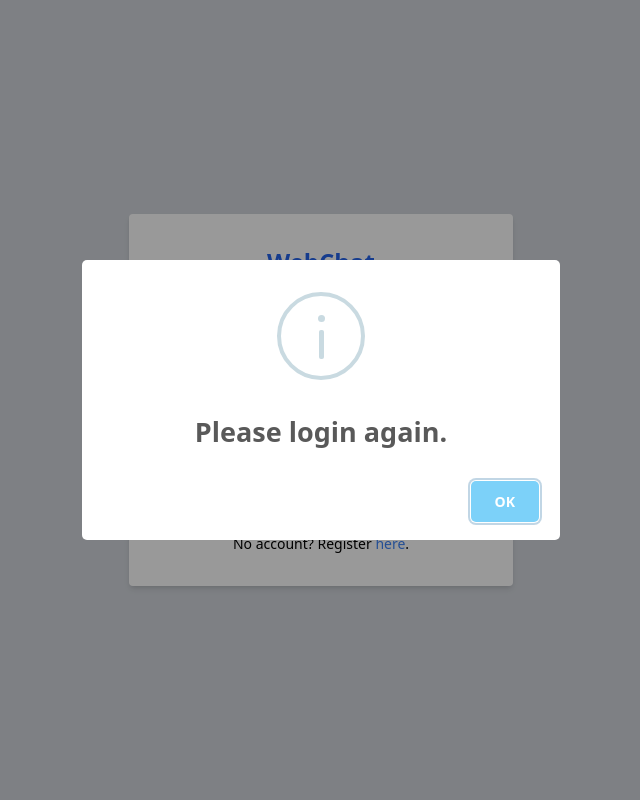
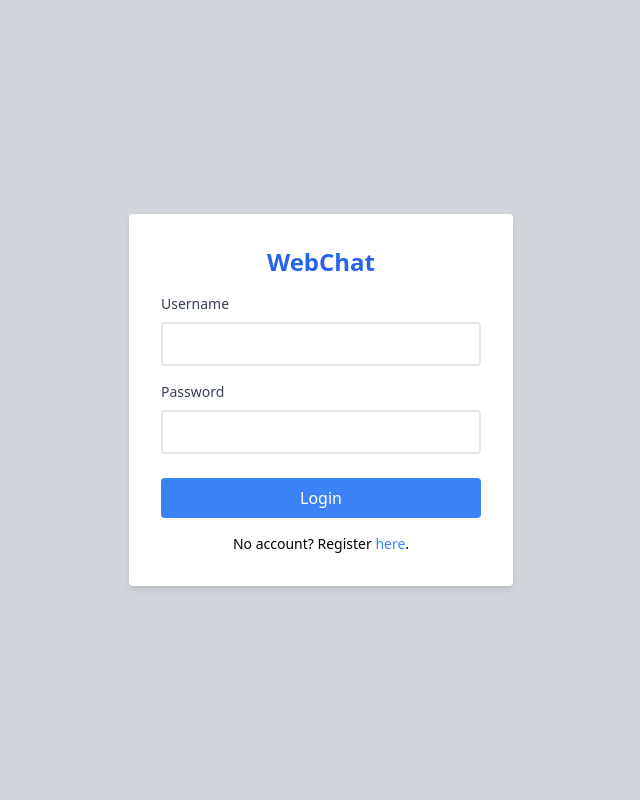
Before and after one commit to jhzrmx/webchat-ws, a PHP site: page /index.php in a window 1280 px wide. Shown: the whole page, without its empty margins (319-959 px from the left). Run offline with PHP 8.4, Linux system fonts and the light colour scheme.

Commit message:
Minor changes during send/receive message

```diff
--- a/index.php
+++ b/index.php
@@ -32,8 +32,6 @@ $cookieOptions = [
 
 if (verifyLogin($pdo)) {
 	header('location: mychat/');
-} else {
-	swal("Please login again.", "", "info");
 }
 
 try {
--- a/mychat/index.php
+++ b/mychat/index.php
@@ -73,9 +73,9 @@ if (!verifyLogin($pdo)) {
 	const chatContent = document.getElementById("chatContent");
 	const senderUserId = "<?php echo $_COOKIE['wcipa-ui']; ?>";
     var receiverUserId = "";
+    usersFriendsList.innerHTML = `<p class="text-center"><br>Getting list of users...</p>`;
 
     async function getUsers() {
-    	usersFriendsList.innerHTML = `<p class="text-center"><br>Getting list of users...</p>`;
     	try {
     		const response = await fetch("../backend/getUsersHTML.php");
     		usersFriendsList.innerHTML = await response.text();
@@ -95,6 +95,7 @@ if (!verifyLogin($pdo)) {
 	};
 
 	socket.onmessage = (event) => {
+		getUsers();
 	    const message = JSON.parse(event.data);
 	    // console.log('Received message:', message);
 	    if (message['type'] === 'chat_message') {
@@ -137,7 +138,6 @@ if (!verifyLogin($pdo)) {
 	};
 
 	sendMessage.onclick = () => {
-		getUsers();
 		if (messageContent.value.trim() === "") return;
 		const messageToSend = {
 		    type: 'chat_message',
```
